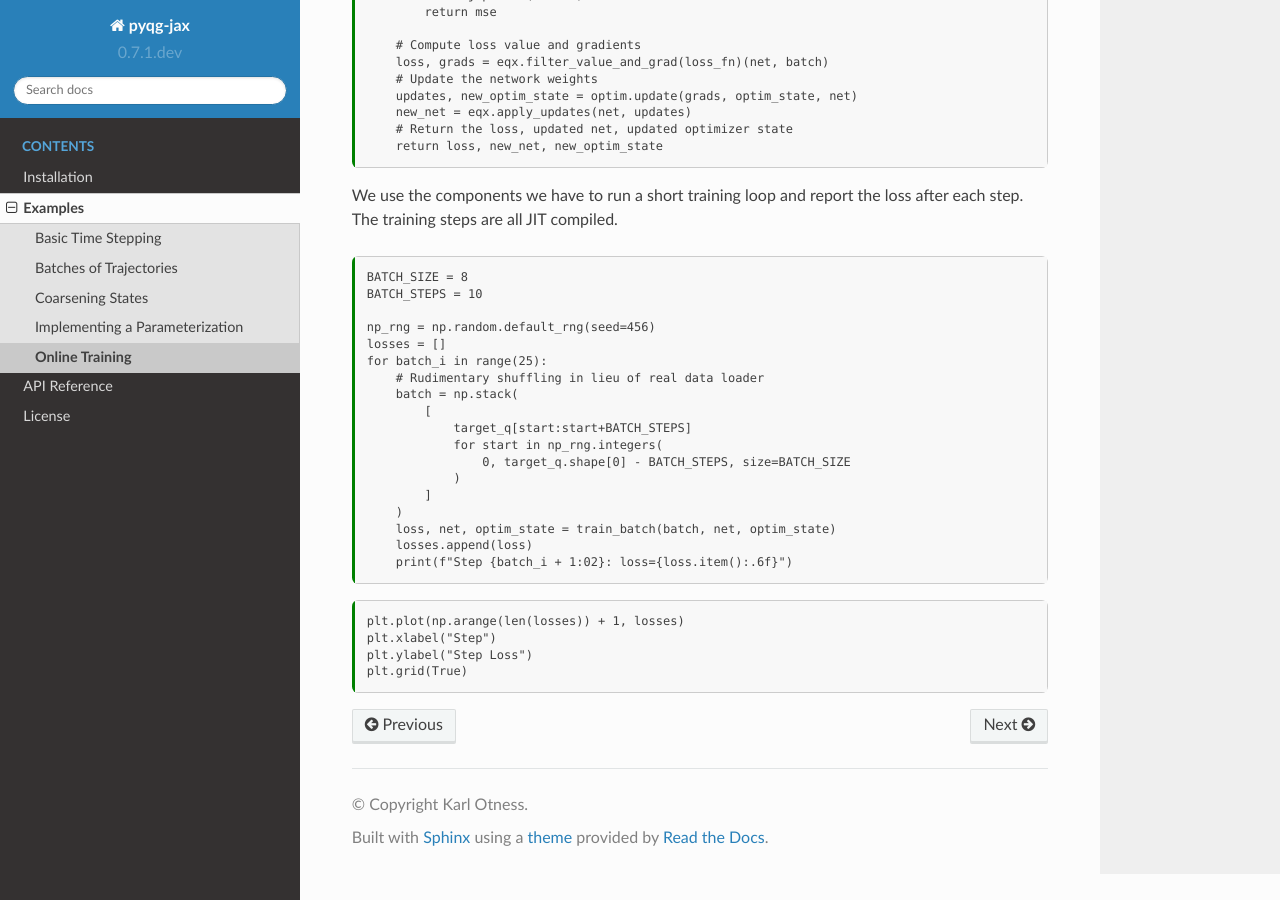
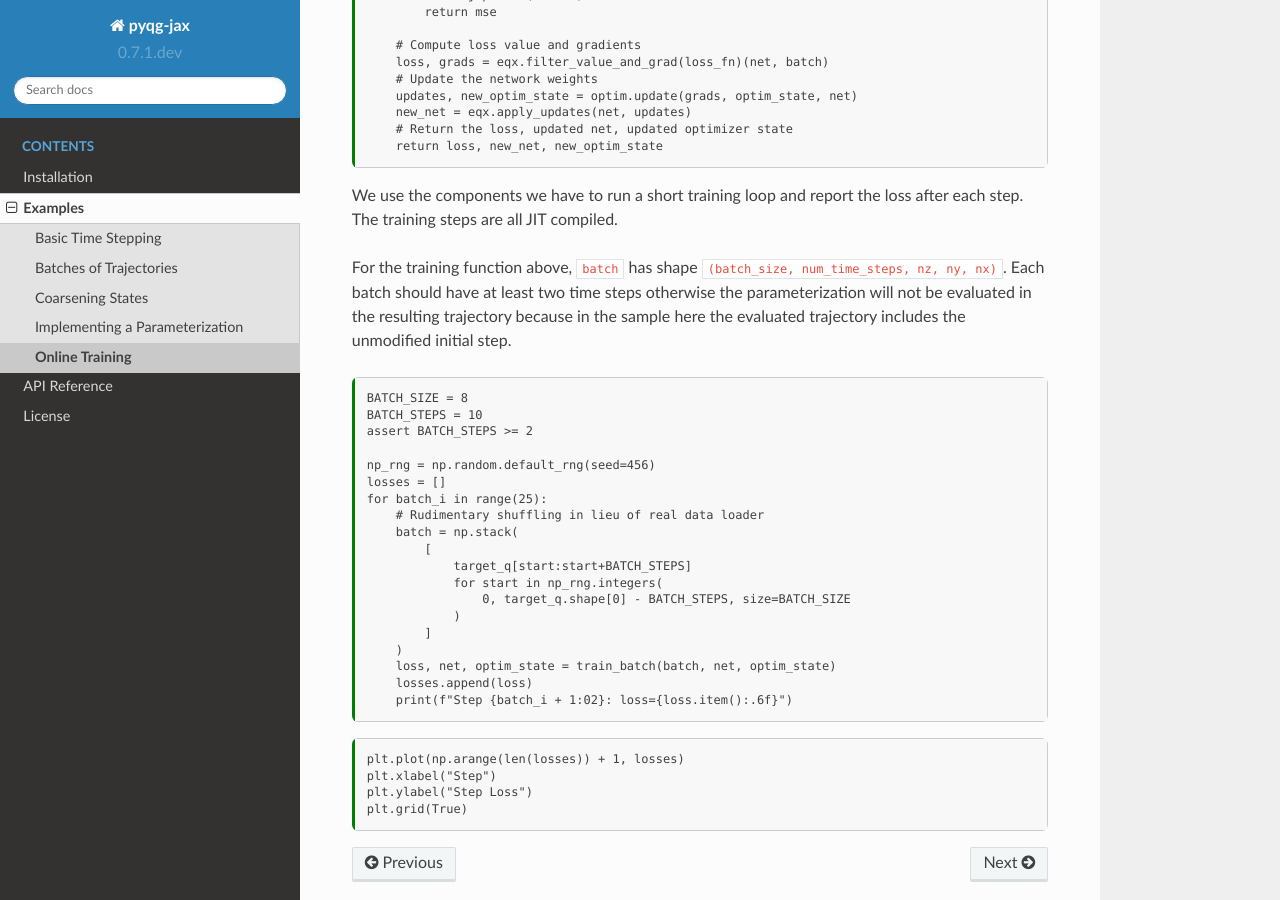
Before and after one commit to karlotness/pyqg-jax, a Sphinx documentation site: the page built from docs/examples.onlinetrain.md, in a window 1280 px wide and 900 px high, scrolled down 3184 px. Built offline with Sphinx 7.4.7 and the Read the Docs theme 2.0.0, drawn with Linux system fonts in a browser that asks for light colours.

Commit message:
Add note on minimum time steps for online training example.

````diff
--- a/docs/examples.onlinetrain.md
+++ b/docs/examples.onlinetrain.md
@@ -321,9 +321,16 @@ def train_batch(batch, net, optim_state):
 We use the components we have to run a short training loop and report
 the loss after each step. The training steps are all JIT compiled.
 
+For the training function above, `batch` has shape `(batch_size,
+num_time_steps, nz, ny, nx)`. Each batch should have at least two time
+steps otherwise the parameterization will not be evaluated in the
+resulting trajectory because in the sample here the evaluated
+trajectory includes the unmodified initial step.
+
 ```{code-cell} ipython3
 BATCH_SIZE = 8
 BATCH_STEPS = 10
+assert BATCH_STEPS >= 2
 
 np_rng = np.random.default_rng(seed=456)
 losses = []
````
